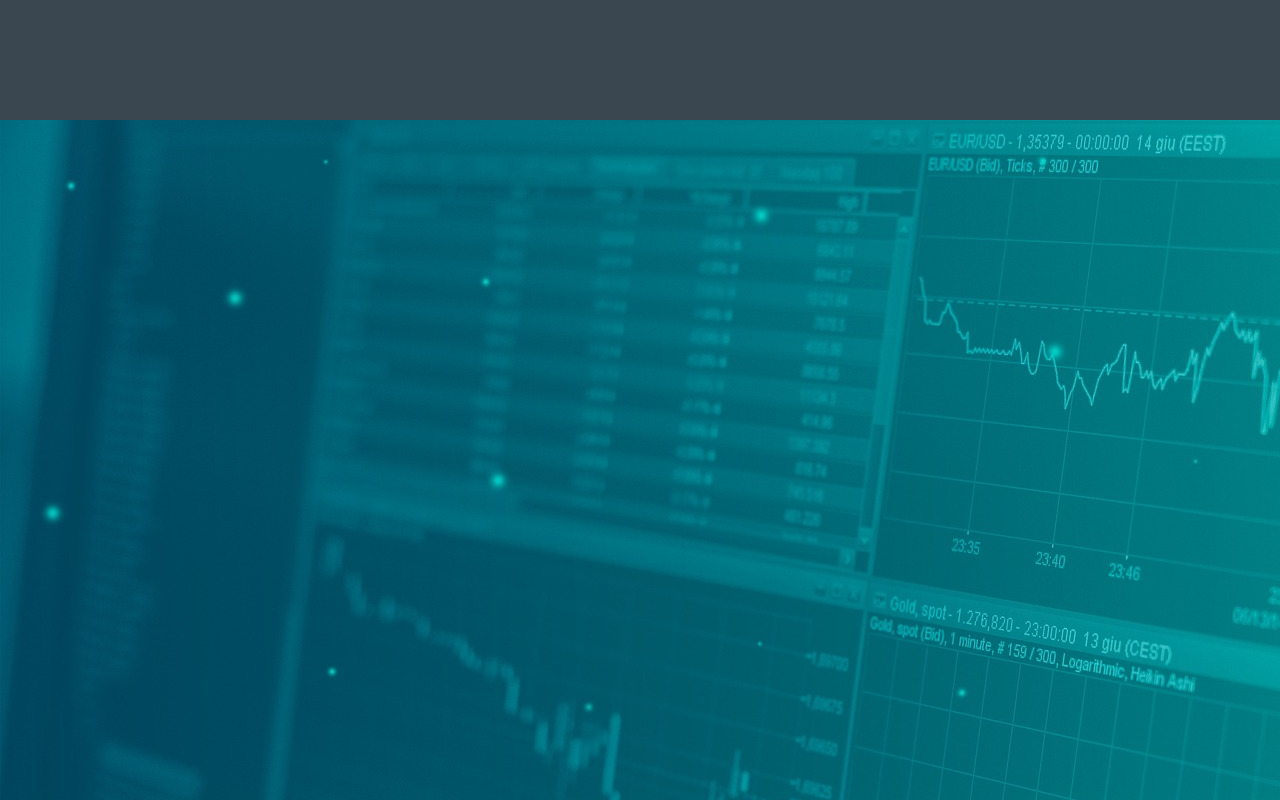
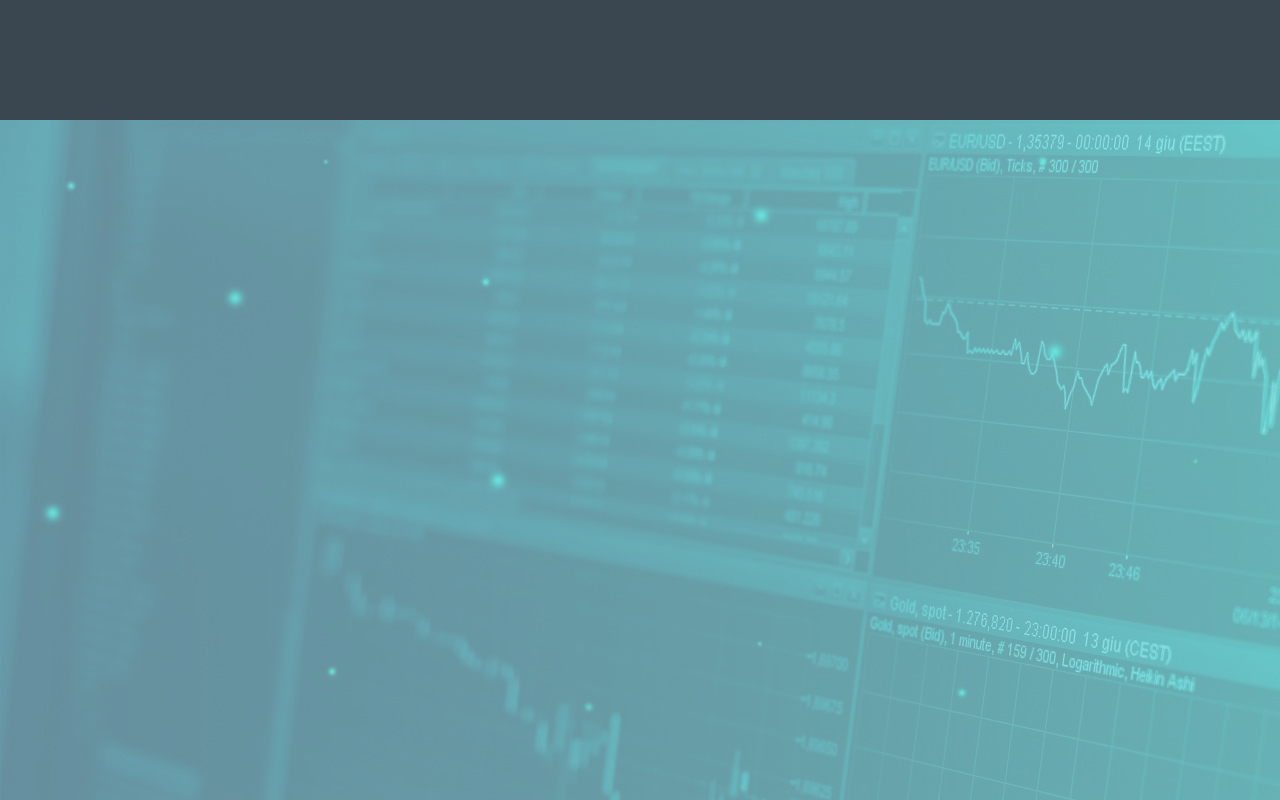
Before and after one commit to Kry765/AboutMe, a Vue app: page / in a window 1280 px wide. Shown: the part 1480-2280 px from the top of the page. Built offline with nearby package versions, Linux system fonts and the light colour scheme.

Commit message:
add new section

```diff
--- a/src/components/HelloWorld.vue
+++ b/src/components/HelloWorld.vue
@@ -80,8 +80,13 @@
 				</div>
 			</div>
 		</section>
-		<section class="goals">
-
+		<section>
+			<div class="shadow-goals">
+				<div class="goals"></div>
+			</div>
+		</section>
+		<section>
+			<div class="contact"></div>
 		</section>
 	</main>
 </template>
--- a/src/scss/_style.scss
+++ b/src/scss/_style.scss
@@ -165,9 +165,25 @@ a {
 //GOALS
 
 .goals {
+	position: fixed;
 	width: 100%;
 	height: 100vh;
 	background-image: url('../picture/business-g43692ee71_1920.jpg');
+}
+
+.shadow-goals {
+	// position: fixed;
+	background-image: url('../picture/business-g43692ee71_1920.jpg');
+	background-color: $red;
+	width: 100%;
+	height: 100vh;
+	opacity: 0.6;
+}
+
+.contact {
+	width: 100%;
+	height: 100vh;
+	background-color: blue;
 }
 
 //MOBILE
```
